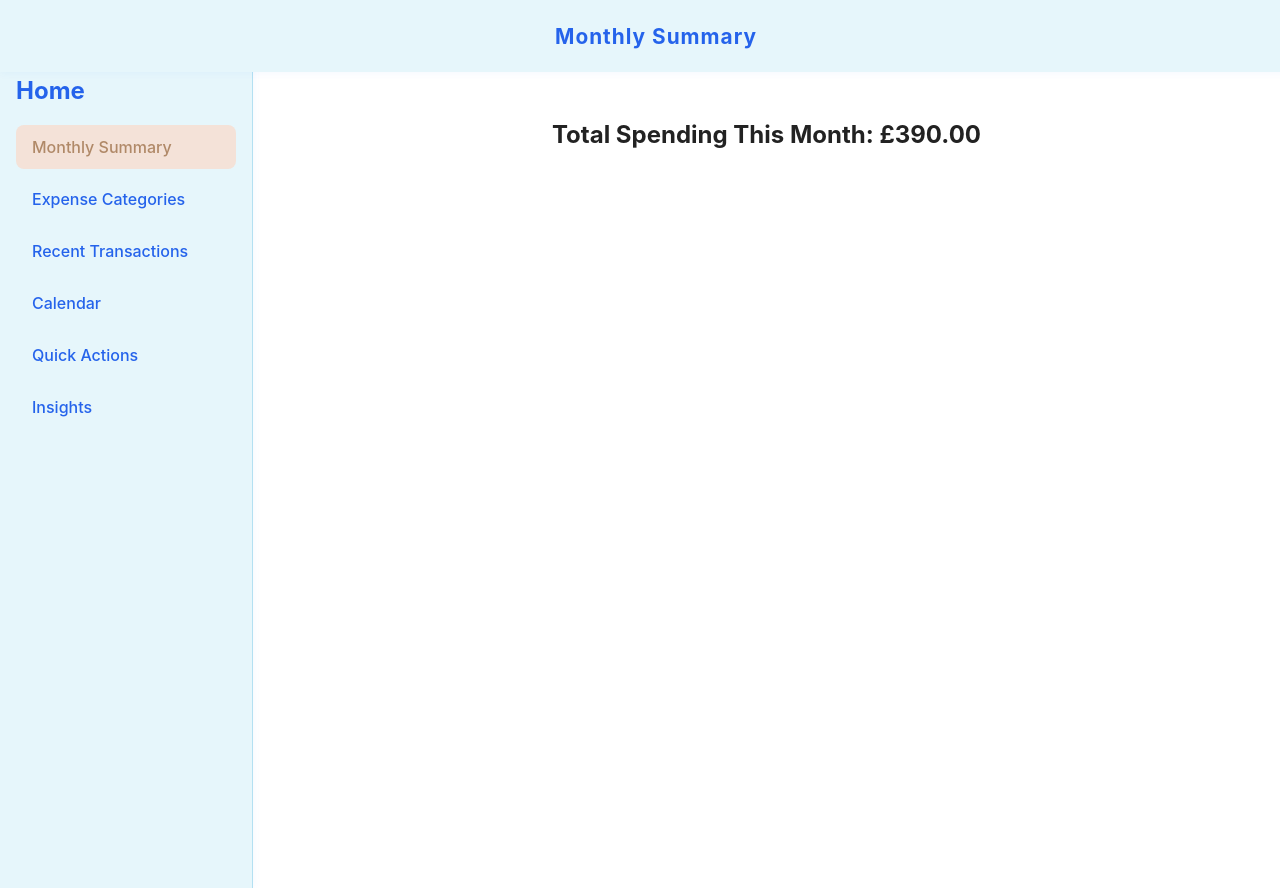
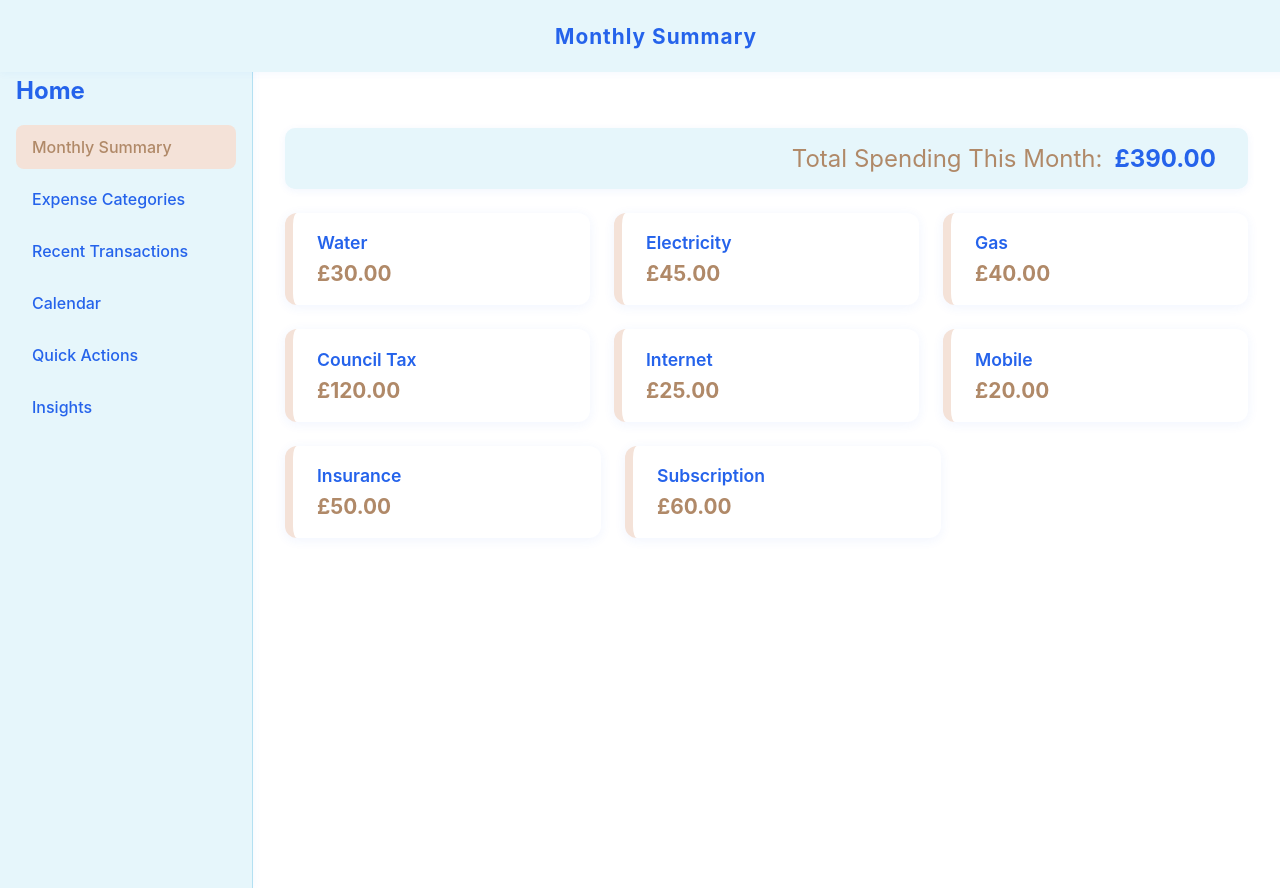
Before and after one commit to CarlosTorrillas/easy_expenses, a React (Create React App) app: page /home in a window 1280 px wide. Built offline with nearby package versions, Linux system fonts and the light colour scheme.

Commit message:
RAVENS-22 add group of expenses and some styles

```diff
--- a/src/components/MonthlySummary/MonthlySummary.css
+++ b/src/components/MonthlySummary/MonthlySummary.css
@@ -0,0 +1,65 @@
+.monthly-summary-total {
+  display: flex;
+  align-items: center;
+  justify-content: flex-end;
+  font-size: 1.5rem;
+  font-weight: 700;
+  margin: 2rem 0 1.5rem 0;
+  color: #2563EB;
+  background: #e6f6fb;
+  border-radius: 10px;
+  padding: 1rem 2rem;
+  box-shadow: 0 2px 8px rgba(38, 99, 235, 0.06);
+}
+
+.category-cards {
+  display: flex;
+  flex-wrap: wrap;
+  gap: 1.5rem;
+  justify-content: flex-start;
+}
+
+.category-card {
+  background: #fff;
+  border-radius: 12px;
+  box-shadow: 0 2px 12px rgba(38, 99, 235, 0.07);
+  padding: 1.2rem 1.5rem;
+  min-width: 180px;
+  flex: 1 1 220px;
+  max-width: 260px;
+  display: flex;
+  flex-direction: column;
+  align-items: flex-start;
+  border-left: 8px solid #f4e2d8;
+}
+
+.category-card .category-title {
+  font-size: 1.1rem;
+  font-weight: 600;
+  color: #2563EB;
+  margin-bottom: 0.5rem;
+}
+
+.category-card .category-amount {
+  font-size: 1.3rem;
+  font-weight: 700;
+  color: #b08968;
+}
+
+@media (max-width: 700px) {
+  .monthly-summary-total {
+    font-size: 1.1rem;
+    padding: 0.7rem 1rem;
+    margin: 1.2rem 0 1rem 0;
+  }
+  .category-cards {
+    flex-direction: column;
+    gap: 1rem;
+  }
+  .category-card {
+    min-width: unset;
+    max-width: unset;
+    width: 100%;
+    padding: 1rem;
+  }
+}
--- a/src/components/MonthlySummary/MonthlySummary.tsx
+++ b/src/components/MonthlySummary/MonthlySummary.tsx
@@ -1,21 +1,39 @@
 import React from 'react';
 import { ExpenseCategory } from '../ExpenseCategories/ExpenseCategories';
+import './MonthlySummary.css';
 
 interface Props {
   categories: ExpenseCategory[];
 }
 
 const MonthlySummary: React.FC<Props> = ({ categories }) => {
-  const total = categories.reduce((sum, cat) => {
+  // Group by type
+  const grouped = categories.reduce<Record<string, number>>((acc, cat) => {
     const value = parseFloat(cat.cost.replace('£', ''));
-    return sum + (isNaN(value) ? 0 : value);
-  }, 0);
+    if (!acc[cat.type]) acc[cat.type] = 0;
+    acc[cat.type] += isNaN(value) ? 0 : value;
+    return acc;
+  }, {});
+
+  const total = Object.values(grouped).reduce((sum, v) => sum + v, 0);
 
   return (
     <div>
-      <div style={{ fontSize: '1.5rem', fontWeight: 700, margin: '1.5rem 0' }}>
-        <span>Total Spending This Month: </span>
+      <div className="monthly-summary-total">
+        <span style={{ marginRight: 12, fontWeight: 400, color: '#b08968' }}>
+          Total Spending This Month:
+        </span>
         <span data-testid="monthly-total">£{total.toFixed(2)}</span>
+      </div>
+      <div className="category-cards">
+        {Object.entries(grouped).map(([type, sum]) => (
+          <div className="category-card" key={type}>
+            <span className="category-title">{type}</span>
+            <span className="category-amount" data-testid={`category-total-${type}`}>
+              £{sum.toFixed(2)}
+            </span>
+          </div>
+        ))}
       </div>
     </div>
   );
```
Also changed, not shown: 1 other file (tests, documents, lock files or other folders).
